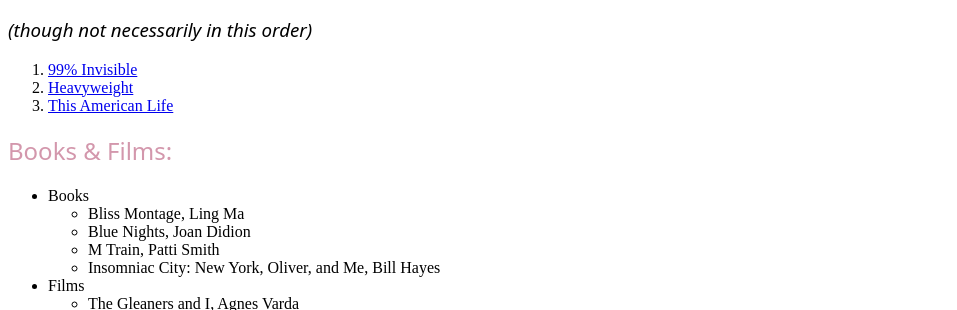
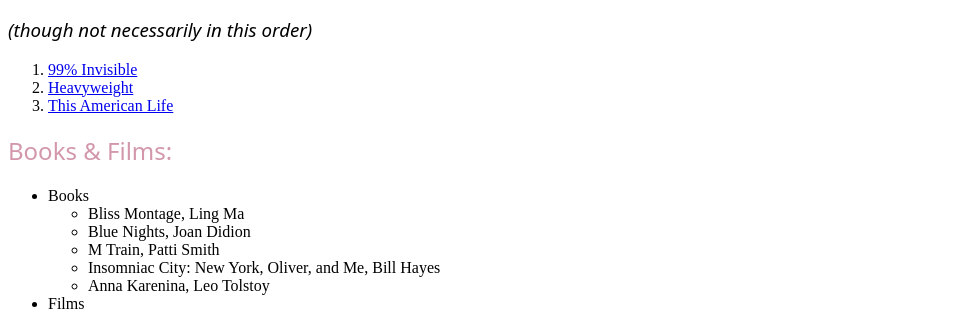
Before and after one commit to ChloeInoue/Chloe-Inoue-Portfolio, a plain HTML site: page a_few_of_my_favorite_things.html in a window 1280 px wide. Shown: the part 167-477 px from the top of the page, without its empty margins (0-957 px from the left). Drawn offline with Linux system fonts and the light colour scheme; a web font is replaced by a local one.

Commit message:
Update a_few_of_my_favorite_things.html

```diff
--- a/a_few_of_my_favorite_things.html
+++ b/a_few_of_my_favorite_things.html
@@ -31,6 +31,7 @@
           <li>Blue Nights, Joan Didion</li>
           <li>M Train, Patti Smith</li>
           <li>Insomniac City: New York, Oliver, and Me, Bill Hayes</li>
+          <li>Anna Karenina, Leo Tolstoy</li>
         </ul>
       </li>
       <li>Films
@@ -57,7 +58,6 @@
         <img src="https://m.media-amazon.com/images/M/MV5BYjQyMTNhNjUtN2VmYy00NWRhLTkwOTctMGVmNTBmNDIxYjZhXkEyXkFqcGc@._V1_.jpg" height="200">
         <img src="https://d135u4jtzauizi.cloudfront.net/IMG_7028.JPG" height="200">
       </div>
-    </div>
 
     <footer>
       <h6>&copy; Chloe Inoue 2024</h6>
```
